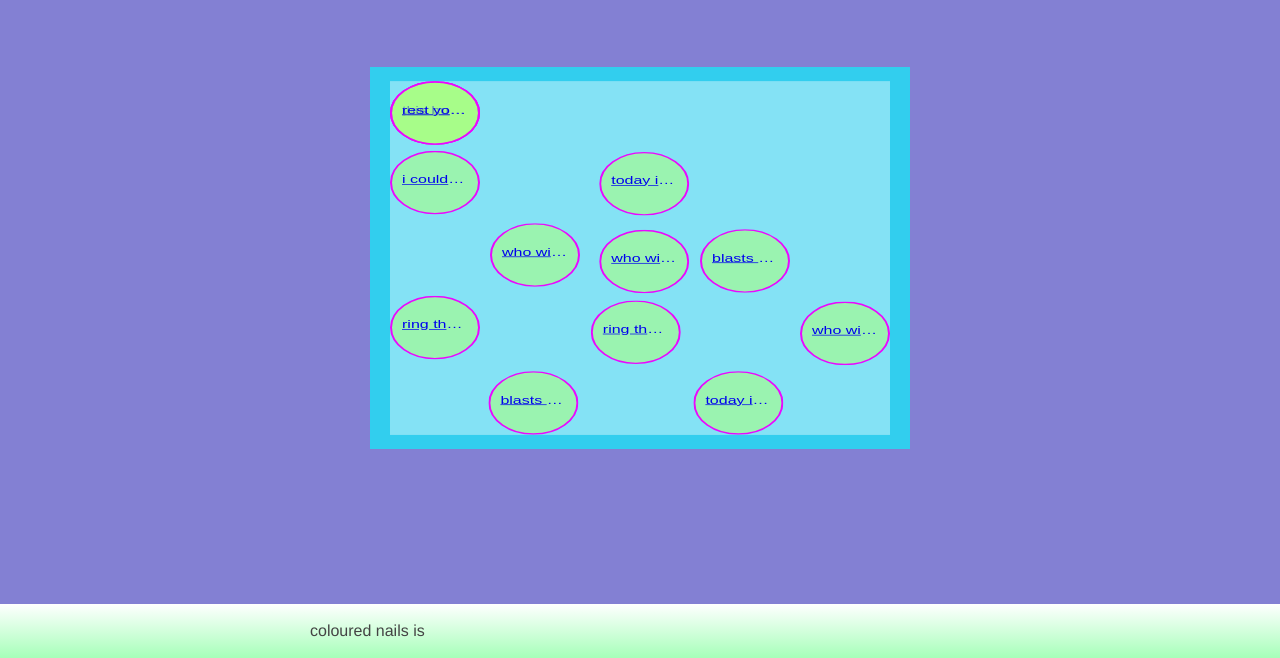
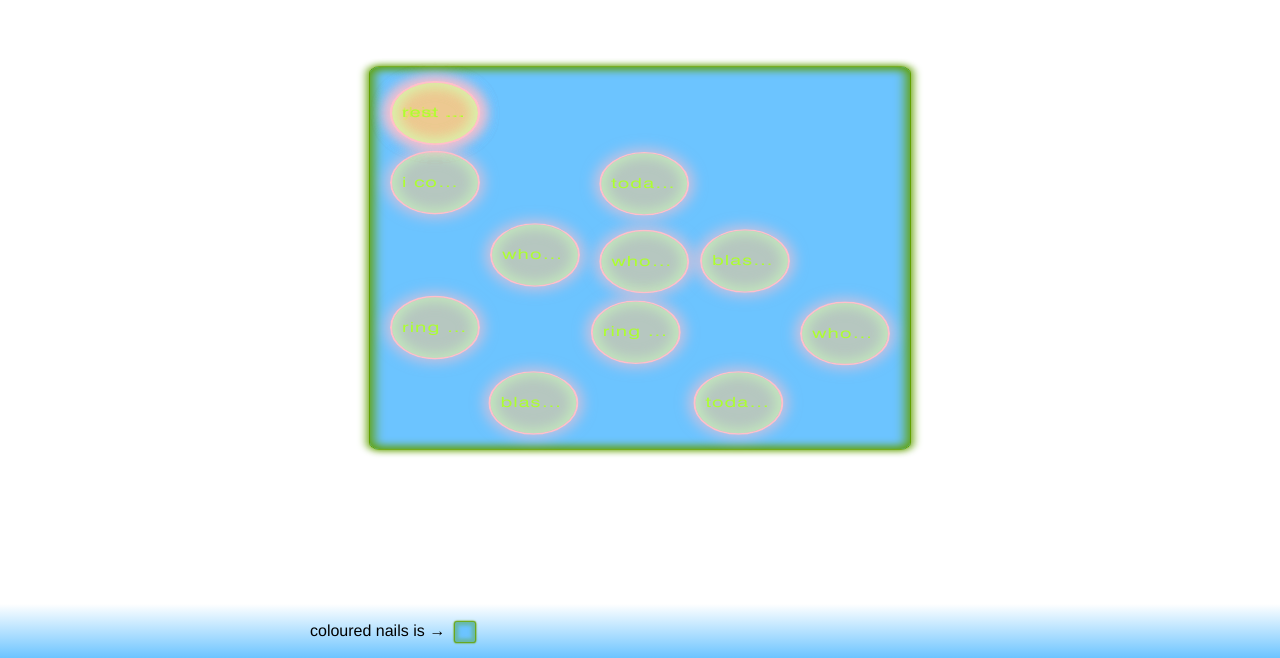
Before and after one commit to xrfg/coloured-nails, a React (Create React App) app: page / in a window 1280 px wide. Shown: the part 142-800 px from the top of the page. Built offline with nearby package versions, Linux system fonts and the light colour scheme.

Commit message:
adding ALOT of styles

```diff
--- a/src/Sass/Animation.scss
+++ b/src/Sass/Animation.scss
@@ -14,7 +14,10 @@
   /* position: relative; 26/04*/
   /* width: 100%;
   height: 100%; */
-  background-color: rgba(0, 255, 255, 0.616);
+  background-color: rgb(108, 196, 255);
+  box-shadow: 0 0 10px 2px rgb(97, 161, 0), inset 0 0 12px 4px rgb(97, 161, 0);
+  border: 1px solid rgb(97, 161, 0);
+  border-radius: 10px;
   padding: 2rem;
   transform: preserve-3d;
   transform: rotateX(45deg);
--- a/src/Sass/Box.scss
+++ b/src/Sass/Box.scss
@@ -1,6 +1,16 @@
+$outlineColor: rgb(0, 0, 0);
+
+@font-face {
+  font-family: "Geneva";
+  font-style: normal;
+  font-weight: 400;
+  src: local("Geneva"), url("../fonts/Geneva.ttf") format("truetype");
+}
+
 .lake .box {
-  background-color: rgba(170, 255, 130, 0.596);
-  border: 2px solid rgb(234, 7, 255);
+  border: 2px solid pink;
+  box-shadow: 0 0 15px 5px rgba(255, 192, 203, 0.6),
+    inset 0 0 15px 5px rgba(203, 255, 187, 0.6);
   position: absolute;
   padding: 1rem;
   padding-top: 3rem;
@@ -9,6 +19,16 @@
   width: 9rem;
   height: 9rem;
   border-radius: 50%;
+  font-size: 2rem;
+  font-family: "Geneva";
+  color: greenyellow;
+  &:hover {
+    color: black;
+  }
+  /* text-shadow: -1px -1px 0 $outlineColor, 1px -1px 0 $outlineColor,
+    -1px 1px 0 $outlineColor, 1px 1px 0 $outlineColor; */
+  letter-spacing: 1px;
+  text-decoration: none;
 
   /* making the ... dots */
   white-space: nowrap;
@@ -18,9 +38,6 @@
 
 .lake__one__box {
   animation: balls1 1s infinite linear;
-  /* &:hover {
-    animation-play-state: paused;
-  } */
 }
 
 .lake__two__box {
--- a/src/Sass/Footer.scss
+++ b/src/Sass/Footer.scss
@@ -1,9 +1,42 @@
+$pulseColorTwo: rgb(97, 161, 0);
+
 footer {
   position: absolute;
   bottom: 0;
   width: 100%;
   padding: 1.8rem 3rem;
   font-size: 1.6rem;
+  color: black;
   text-align: left;
   font-family: "Franklin Gothic Medium", "Arial Narrow", Arial, sans-serif;
 }
+
+.footer-description {
+  position: relative;
+
+  &:after {
+    content: "";
+    margin-left: 10px;
+    position: absolute;
+    width: 2rem;
+    height: 2rem;
+    border-radius: 2px;
+    display: inline-block;
+    background-color: rgb(108, 196, 255);
+    animation: pulse-glow-footer 3s linear infinite;
+  }
+}
+
+@keyframes pulse-glow-footer {
+  0% {
+    box-shadow: 0 0 1px 1px $pulseColorTwo;
+  }
+
+  50% {
+    box-shadow: 0 0 2px 2px $pulseColorTwo, inset 0 0 10px 10px $pulseColorTwo;
+  }
+
+  100% {
+    box-shadow: 0 0 1px 1px $pulseColorTwo;
+  }
+}
--- a/src/Sass/Lake.scss
+++ b/src/Sass/Lake.scss
@@ -5,7 +5,6 @@
   display: flex;
   justify-content: center;
   align-items: center;
-  background-color: rgba(255, 255, 255, 0.4);
 }
 
 .lake .plane {
--- a/src/Sass/Reset.scss
+++ b/src/Sass/Reset.scss
@@ -34,7 +34,7 @@ body {
   position: relative;
   min-height: 100vh;
   min-width: 100vw;
-  background-color: rgba(93, 93, 236, 0.493);
+  background-color: rgb(255, 255, 255);
   display: flex;
   justify-content: center;
 }
@@ -50,3 +50,7 @@ body {
 .background3 {
   background-image: linear-gradient(rgba(255, 105, 180, 0), #a6ffb9);
 }
+
+.background4 {
+  background-image: linear-gradient(white, rgb(108, 196, 255));
+}
--- a/src/Sass/TextComponent.scss
+++ b/src/Sass/TextComponent.scss
@@ -38,7 +38,7 @@
       position: sticky;
       top: 0;
       cursor: pointer;
-      animation: pulse-glow 2s ease-in-out 0s infinite;
+      animation: pulse-glow 1.6s linear infinite;
     }
   }
 }
@@ -51,22 +51,22 @@
   }
 }
 
+$pulseColorOne: rgb(97, 161, 0);
+$pulseColorTwo: rgba(255, 192, 203, 0.6);
+
 @keyframes pulse-glow {
   0% {
-    text-shadow: -1px -1px 0 rgba(255, 187, 0, 0.4),
-      1px -1px 0 rgba(128, 187, 0, 0.4), -1px 1px 0 rgba(128, 187, 0, 0.4),
-      1px 1px 0 rgba(128, 187, 0, 0.4);
+    text-shadow: -1px -1px 0 $pulseColorOne, 1px -1px 0 $pulseColorOne,
+      -1px 1px 0 $pulseColorOne, 1px 1px 0 $pulseColorOne;
   }
 
   50% {
-    text-shadow: -1px -1px 0 rgba(128, 0, 128, 0.4),
-      1px -1px 0 rgba(128, 0, 128, 0.4), -1px 1px 0 rgba(128, 0, 128, 0.4),
-      1px 1px 0 rgba(128, 0, 128, 0.4);
+    text-shadow: -1px -1px 0 $pulseColorTwo, 1px -1px 0$pulseColorTwo,
+      -1px 1px 0 $pulseColorTwo, 1px 1px 0 $pulseColorTwo;
   }
 
   100% {
-    text-shadow: -1px -1px 0 rgba(255, 187, 0, 0.4),
-      1px -1px 0 rgba(128, 187, 0, 0.4), -1px 1px 0 rgba(128, 187, 0, 0.4),
-      1px 1px 0 rgba(128, 187, 0, 0.4);
+    text-shadow: -1px -1px 0 $pulseColorOne, 1px -1px 0 $pulseColorOne,
+      -1px 1px 0 $pulseColorOne, 1px 1px 0 $pulseColorOne;
   }
 }
--- a/src/Scripts/Components/Box.js
+++ b/src/Scripts/Components/Box.js
@@ -10,6 +10,8 @@ export default function Box(props) {
   const [display, setDisplay] = useState("block");
 
   const [playState, setPlayState] = useState("running");
+  const [opacity, setOpacity] = useState("rgba(255, 201, 130, 0.5)");
+  const [zIndex, setZIndex] = useState("10");
 
   // after 13 clicked times, hide the lakes
   const [count, setCount] = useState(0);
@@ -21,9 +23,13 @@ export default function Box(props) {
     <Link
       onMouseOver={() => {
         setPlayState("paused");
+        setOpacity("rgba(255, 233, 204, 1)");
+        setZIndex("20");
       }}
       onMouseOut={() => {
         setPlayState("running");
+        setOpacity("rgba(255, 201, 130, 0.5)");
+        setZIndex("10");
       }}
       onClick={() => {
         setDisplay("none");
@@ -37,7 +43,8 @@ export default function Box(props) {
       style={{
         animationPlayState: playState,
         animationDelay: props.animationDelay,
-        zIndex: "10",
+        backgroundColor: opacity,
+        zIndex: zIndex,
         display: display,
       }}
     >
--- a/src/Scripts/Components/Footer.js
+++ b/src/Scripts/Components/Footer.js
@@ -4,9 +4,9 @@ import "../../Sass/Reset.scss";
 
 export default function Footer() {
   return (
-    <footer className="background2">
+    <footer className="background4">
       <section className="content-container">
-        <span>coloured nails is</span>
+        <span className="footer-description">coloured nails is &rarr;</span>
       </section>
     </footer>
   );
```
Also changed, not shown: src/assets/htmlcrap/htmlfirst.txt (deleted), src/fonts/Geneva.ttf (added).
